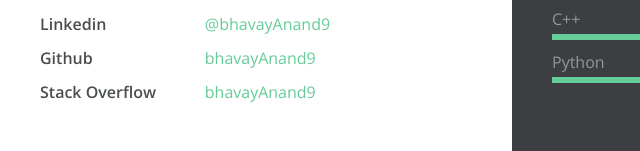
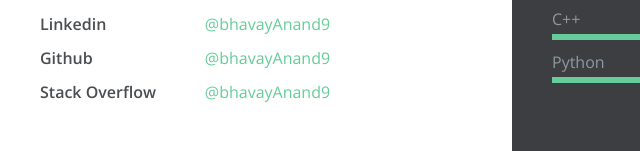
Before and after one commit to bhavayAnand9/bhavayAnand9, a plain HTML site: page index.html in a window 1280 px wide. Shown: the part 754-905 px from the top of the page, 0-640 px from the left. Drawn offline with nearby package versions, Linux system fonts and the light colour scheme; files that its build step writes are made by us from their sources.

Commit message:
silly typo

```diff
--- a/index.html
+++ b/index.html
@@ -82,8 +82,8 @@
       	</ul>
         <ul class="list-content"> <!-- REMEMBER TO PUT THE URL ON THE HREF TAG  -->
       		<li><a href="https://www.linkedin.com/in/bhavayanand9/">@bhavayAnand9</a></li> <!-- YOUR TWITTER USER  -->
-      		<li><a href="http://github.com/bhavayAnand9">bhavayAnand9</a></li> <!-- YOUR DRIBBBLE USER  -->
-      		<li><a href="https://meta.stackexchange.com/users/395278/bhavay-anand">bhavayAnand9</a></li> <!-- YOUR BEHANCE USER  -->
+      		<li><a href="http://github.com/bhavayAnand9">@bhavayAnand9</a></li> <!-- YOUR DRIBBBLE USER  -->
+      		<li><a href="https://meta.stackexchange.com/users/395278/bhavay-anand">@bhavayAnand9</a></li> <!-- YOUR BEHANCE USER  -->
       	</ul>
       </div>
 		</div>
```
